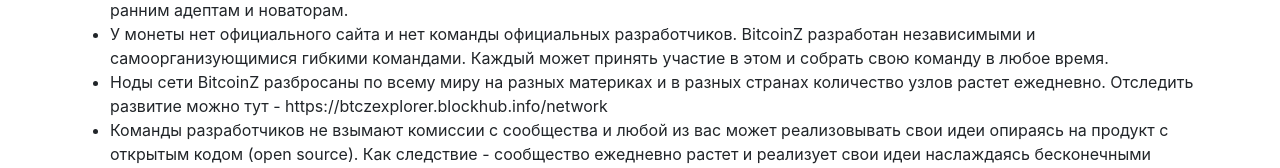
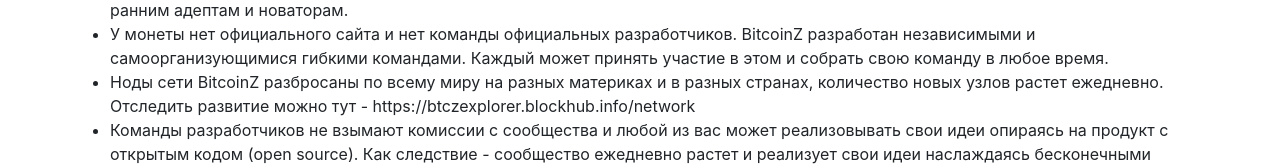
Before and after one commit to btcz-ru/btcz-ru.github.io, a plain HTML site: page index.html in a window 1280 px wide. Shown: the part 1266-1434 px from the top of the page. Drawn offline with nearby package versions, Linux system fonts and the light colour scheme; a script that the page names is missing.

Commit message:
Update index.html

```diff
--- a/index.html
+++ b/index.html
@@ -42,7 +42,7 @@
 				<li>Ограниченная эмиссия в 21 млрд. монет позволяет каждому жителю на планете иметь хотя бы 1 BTCZ.</li>
 				<li>Полностью децентрализованная модель без премайна, без компаний ICO и без комиссий от майнига обеспечила честный старт всем ранним адептам и новаторам.</li>
 				<li>У монеты нет официального сайта и нет команды официальных разработчиков. BitcoinZ разработан независимыми и самоорганизующимися гибкими командами. Каждый может принять участие в этом и собрать свою команду в любое время.</li>
-				<li>Ноды сети BitcoinZ разбросаны по всему миру на разных материках и в разных странах количество узлов растет ежедневно. Отследить развитие можно тут - https://btczexplorer.blockhub.info/network</li>
+				<li>Ноды сети BitcoinZ разбросаны по всему миру на разных материках и в разных странах, количество новых узлов растет ежедневно. Отследить развитие можно тут - https://btczexplorer.blockhub.info/network</li>
 				<li>Команды разработчиков не взымают комиссии с сообщества и любой из вас может реализовывать свои идеи опираясь на продукт с открытым кодом (open source). Как следствие - сообщество ежедневно растет и реализует свои идеи наслаждаясь бесконечными перспективами.</li>
 				<li>Десятки развернутых пулов, кошельки для всех операционных систем и смартфонов, готовые решения для e-commerce! Не упусти свой шанс присоединится к великой идее на раннем этапе становления!!!</li>
 			</ul>
```
